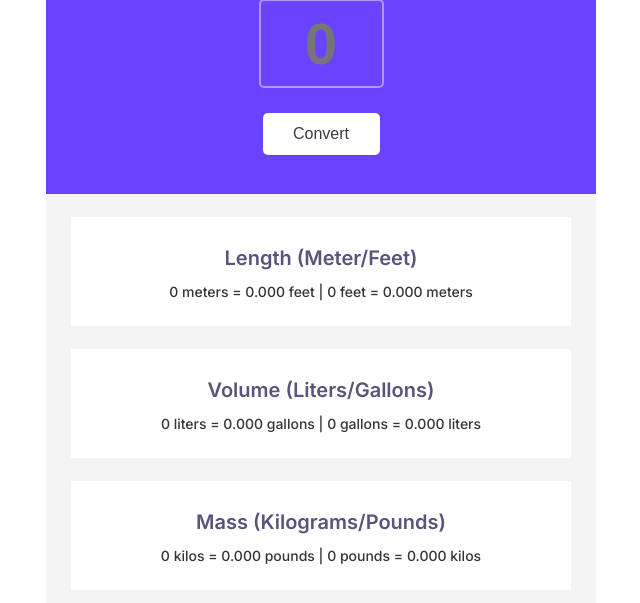
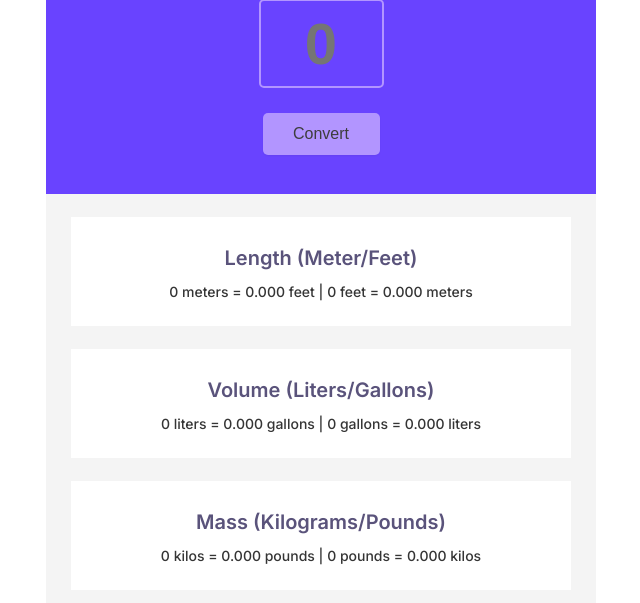
Before and after one commit to hhdg1515/unit-convertor, a plain HTML site: page index.html in a window 1280 px wide. In both pictures the pointer is over the button "Convert". Shown: the part 227-830 px from the top of the page, without its empty margins (319-959 px from the left). Drawn offline with Linux system fonts and the light colour scheme.

Commit message:
Update index.css

```diff
--- a/index.css
+++ b/index.css
@@ -58,6 +58,10 @@ button {
     margin-bottom: 34px;
 }
 
+button:hover {
+  background-color:#B295FF;
+}
+
 .section {
     width: 500px;
     height: 108.57px;
```
